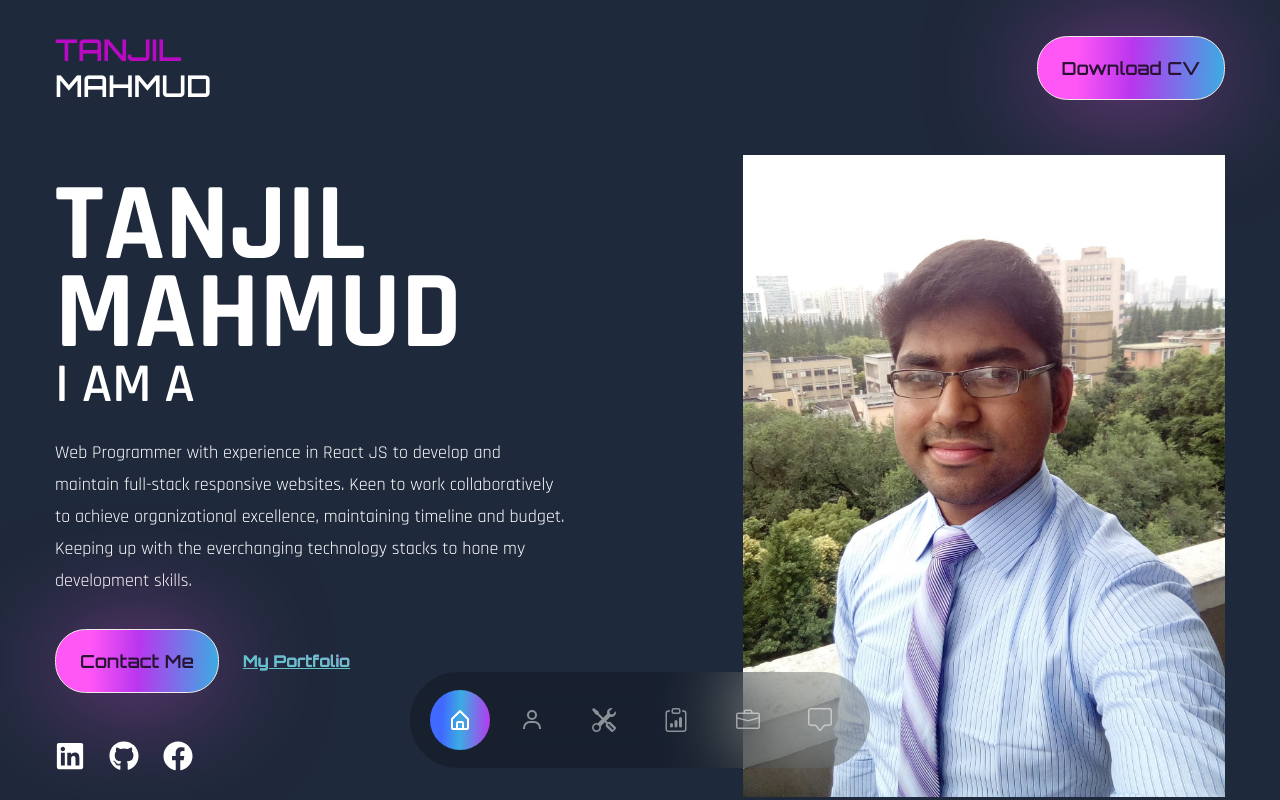
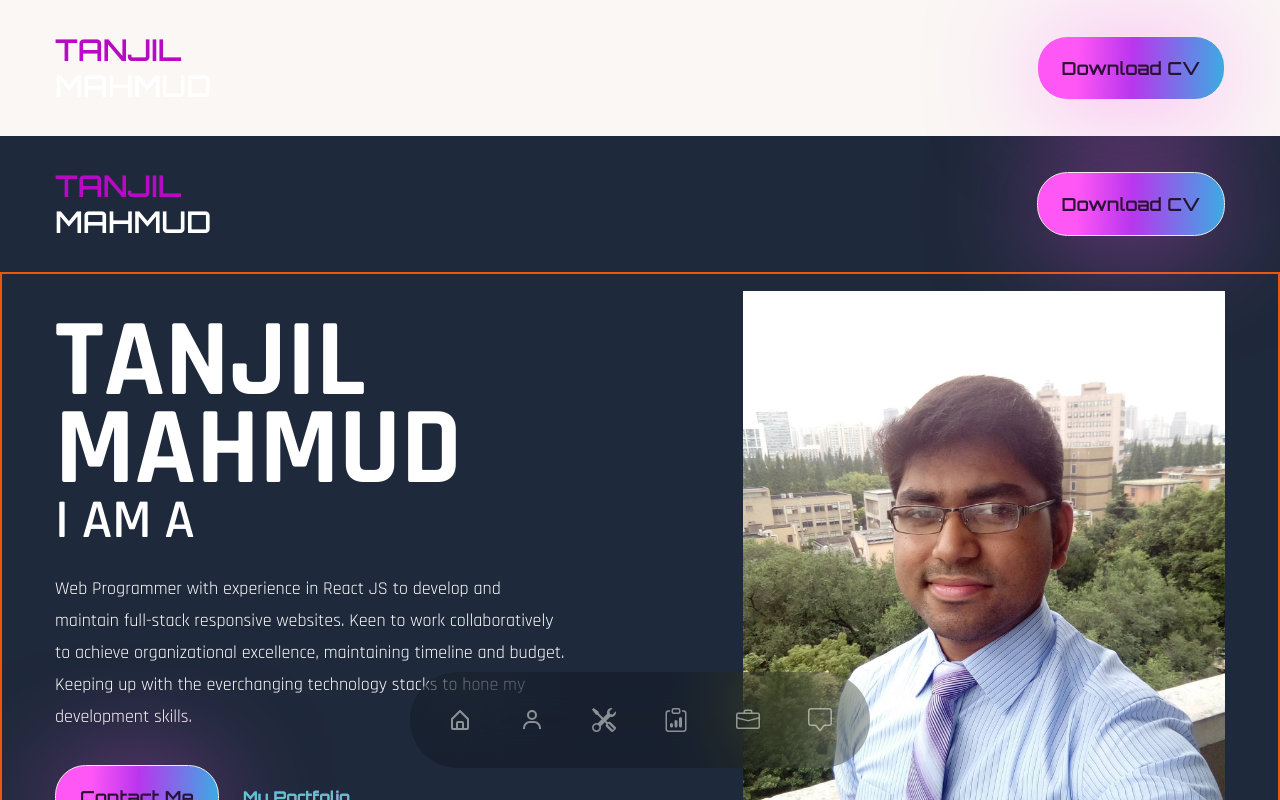
Before and after one commit to tanjilmahmud01/tanjil-mahmud-portfolio, a React (Vite) app: page / in a window 1280 px wide. Shown: the top 800 px of the page. Built offline with nearby package versions, Linux system fonts and the light colour scheme; a web font is replaced by a local one.

Commit message:
attempting to show CV

```diff
--- a/package.json
+++ b/package.json
@@ -15,9 +15,11 @@
     "react": "^18.2.0",
     "react-countup": "^6.5.0",
     "react-dom": "^18.2.0",
+    "react-google-docs-viewer": "^1.0.1",
+    "react-helmet-async": "^2.0.1",
     "react-icons": "^4.12.0",
     "react-intersection-observer": "^9.5.3",
-    "react-router-dom": "^6.19.0",
+    "react-router-dom": "^6.20.0",
     "react-scroll": "^1.9.0",
     "react-toastify": "^9.1.3",
     "react-type-animation": "^3.2.0",
--- a/src/App.jsx
+++ b/src/App.jsx
@@ -9,21 +9,17 @@ import Services from "./component/Services";
 import Work from "./component/Work";
 import Contact from "./component/Contact";
 import MySlider from "./component/MySlider";
+import { Route, Routes } from "react-router-dom";
+import Resume from "./component/Resume";
+import Homepage from "./component/Homepage";
 
 function App() {
   return (
     <>
-      <div className="bg-no-repeat bg-cover overflow-hidden bg-slate-800">
-        <Header />
-        <Banner />
-        <Nav />
-        <About />
-        <MySlider />
-        <Services />
-        <Work />
-        <Contact />
-        <div className="h-[4000px]"></div>
-      </div>
+      <Routes>
+        <Route path="/" element={<Homepage />}></Route>
+        <Route path="/resume" element={<Resume />}></Route>
+      </Routes>
     </>
   );
 }
--- a/src/component/About.jsx
+++ b/src/component/About.jsx
@@ -9,6 +9,8 @@ import { motion } from "framer-motion";
 //variant
 import { fadeIn } from "../variants";
 import { Link } from "react-scroll";
+import { Helmet } from "react-helmet-async";
+import Layout from "../layout/Layout";
 
 const About = () => {
   //   Number between 0 and 1 indicating the percentage that should be visible before triggering.
--- a/src/component/Banner.jsx
+++ b/src/component/Banner.jsx
@@ -10,13 +10,19 @@ import { motion } from "framer-motion";
 //variants
 import { fadeIn } from "../variants";
 import { Link } from "react-scroll";
+import { Helmet } from "react-helmet-async";
+import Layout from "../layout/Layout";
 
 const Banner = () => {
   return (
+    <Layout title={"Tanjil Mahmud"}>
       <section
-      className="min-h-[85vh] lg:min-h-[85vh] flex items-center "
+        className="min-h-[85vh] lg:min-h-[85vh] flex items-center border-2 border-orange-600"
         id="home"
       >
+        <Helmet>
+          <title>Tanjil Mahmud</title>
+        </Helmet>
         <div className="container mx-auto">
           <div className="flex flex-col gap-y-8 lg:flex-row lg:items-center lg:gap-x-12">
             {/* text */}
@@ -63,11 +69,11 @@ const Banner = () => {
                 viewport={{ once: false, amount: 0.7 }}
                 className="mb-8 max-w-lg mx-auto lg:mx-0"
               >
-              Web Programmer with experience in React JS to develop and maintain
-              full-stack responsive websites. Keen to work collaboratively to
-              achieve organizational excellence, maintaining timeline and
-              budget. Keeping up with the everchanging technology stacks to hone
-              my development skills.
+                Web Programmer with experience in React JS to develop and
+                maintain full-stack responsive websites. Keen to work
+                collaboratively to achieve organizational excellence,
+                maintaining timeline and budget. Keeping up with the
+                everchanging technology stacks to hone my development skills.
               </motion.p>
               {/* max-w-max => max-width: max-content means the width will extend as much as the content goes */}
               <motion.div
@@ -118,6 +124,7 @@ const Banner = () => {
           </div>
         </div>
       </section>
+    </Layout>
   );
 };
 
--- a/src/component/Header.jsx
+++ b/src/component/Header.jsx
@@ -2,6 +2,7 @@ import React from "react";
 // images
 
 import Logo from "../assets/logo.svg";
+import { Link } from "react-router-dom";
 
 const Header = () => {
   return (
@@ -14,17 +15,19 @@ const Header = () => {
             <img src={Logo} alt="logo" />
           </a> */}
 
-          <a
+          <Link
             className="text-accent text-3xl font-primary font-semibold leading-9 uppercase"
-            href=""
+            to={"/"}
           >
             Tanjil <br /> <span className="text-white uppercase">Mahmud</span>
-          </a>
+          </Link>
 
           {/* button */}
-          <button className="btn btn-sm md:btn-md lg:btn-lg">
-            Download CV
-          </button>
+          <Link to={"/resume"}>
+            <button className="btn btn-sm md:btn-md lg:btn-lg">
+              Download CV
+            </button>
+          </Link>
         </div>
       </div>
     </div>
--- /dev/null
+++ b/src/component/Homepage.jsx
@@ -0,0 +1,29 @@
+import React from "react";
+import Layout from "../layout/Layout";
+import Header from "./Header";
+import Banner from "./Banner";
+import Nav from "./Nav";
+import About from "./About";
+import MySlider from "./MySlider";
+import Services from "./Services";
+import Work from "./Work";
+import Contact from "./Contact";
+
+const Homepage = () => {
+  return (
+    <Layout title={"Tanjil mahmud"}>
+      <div className="bg-no-repeat bg-cover overflow-hidden bg-slate-800">
+        <Banner />
+        <Nav />
+        <About />
+        <MySlider />
+        <Services />
+        <Work />
+        <Contact />
+        <div className="h-[4000px]"></div>
+      </div>
+    </Layout>
+  );
+};
+
+export default Homepage;
--- /dev/null
+++ b/src/component/Resume.jsx
@@ -0,0 +1,16 @@
+import React from "react";
+import Layout from "../layout/Layout";
+
+const Resume = () => {
+  const documentURL =
+    "https://drive.google.com/file/d/1pC0GcwOPFNkBtUkjERwnD3nqX8O3_nQN/view?usp=sharing";
+  return (
+    <Layout title={"Resume"}>
+      <div>
+        <iframe src={documentURL} width="100%" height="600px" />
+      </div>
+    </Layout>
+  );
+};
+
+export default Resume;
--- /dev/null
+++ b/src/layout/Layout.jsx
@@ -0,0 +1,18 @@
+import React from "react";
+import { Helmet } from "react-helmet-async";
+import Header from "../component/Header";
+
+const Layout = ({ children, title }) => {
+  console.log("in the layout: ", title);
+  return (
+    <div>
+      <Header />
+      <Helmet>
+        <title>{title}</title>
+      </Helmet>
+      <div>{children}</div>
+    </div>
+  );
+};
+
+export default Layout;
--- a/src/main.jsx
+++ b/src/main.jsx
@@ -4,10 +4,16 @@ import App from "./App.jsx";
 import "./index.css";
 import { ToastContainer, toast } from "react-toastify";
 import "react-toastify/dist/ReactToastify.css";
+import { Helmet, HelmetProvider } from "react-helmet-async";
+import { BrowserRouter } from "react-router-dom";
 
 ReactDOM.createRoot(document.getElementById("root")).render(
   <React.StrictMode>
     <ToastContainer className="text-accent" />
-    <App />
+    <HelmetProvider>
+      <BrowserRouter>
+        <App />
+      </BrowserRouter>
+    </HelmetProvider>
   </React.StrictMode>
 );
```
Also changed, not shown: 1 other file (tests, documents, lock files or other folders). Lines whose indentation alone changed are shown as unchanged.
